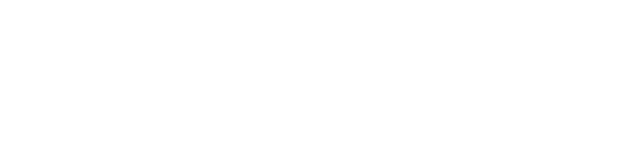
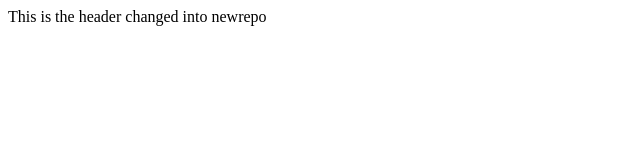
Before and after one commit to HeiwaRyuu/Training-Git-Codes, a plain HTML site: page index.html in a window 1280 px wide. Shown: the whole page, without its empty margins (0-640 px from the left). Drawn offline with Linux system fonts and the light colour scheme.

Commit message:
New change to header into newrepo

```diff
--- a/index.html
+++ b/index.html
@@ -7,6 +7,6 @@
     <title>Document</title>
 </head>
 <body>
-    <header></header>
+    <header>This is the header changed into newrepo</header>
 </body>
 </html>
```
